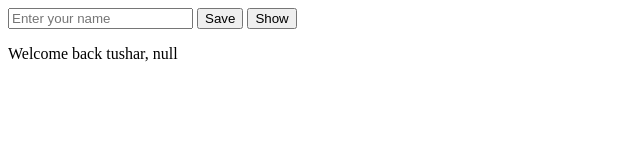
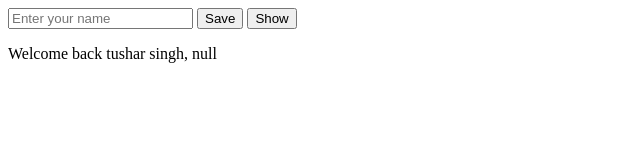
Before and after one commit to tushar90450/sp, a plain HTML site: page index.html in a window 1280 px wide. Both pictures are taken after a click on the button "Show". Shown: the full height of the page, 0-640 px from the left. Drawn offline with Linux system fonts and the light colour scheme.

Commit message:
tushar ka naam

```diff
--- a/index.html
+++ b/index.html
@@ -13,6 +13,6 @@
 
   function showName() {
     let name = localStorage.getItem("username");
-    document.getElementById("output").innerText = "Welcome back tushar, " + name;
+    document.getElementById("output").innerText = "Welcome back tushar singh, " + name;
   }
 </script>
```
